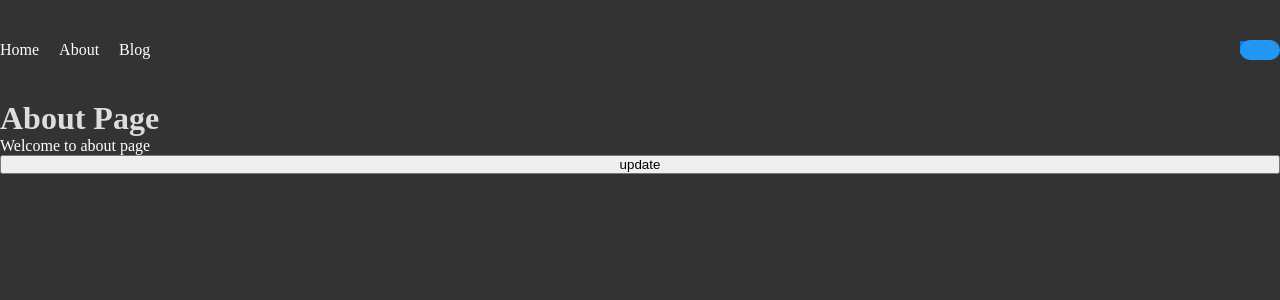
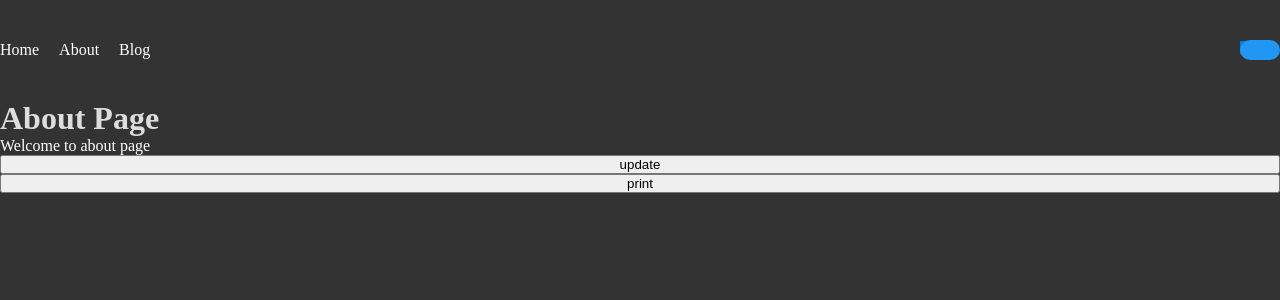
Before and after one commit to gyalche/react-test-cases, a React (Create React App) app: page /about in a window 1280 px wide. Shown: the top 300 px of the page. Built offline with nearby package versions, Linux system fonts and the light colour scheme.

Commit message:
function testion done

```diff
--- a/src/About.jsx
+++ b/src/About.jsx
@@ -1,4 +1,5 @@
 import React, { useState } from 'react'
+import { otherMethodTest } from './helper'
 
 const About = () => {
   const [data, setData] = useState('')
@@ -6,7 +7,8 @@ const About = () => {
     <div className="page">
       <h1>About Page</h1>
       <p>Welcome to about page</p>
-      <button onClick={()=>setData("data")}>update</button>
+      <button onClick={()=>setData("data")} data-testid="btn1">update</button>
+      <button onClick={otherMethodTest}>print</button>
       <p>{data}</p>
     </div>
   )
--- /dev/null
+++ b/src/helper.js
@@ -0,0 +1,5 @@
+export const otherMethodTest = (a, b) => {
+
+  return a * b
+
+}
```
Also changed, not shown: 1 other file (tests, documents, lock files or other folders).
